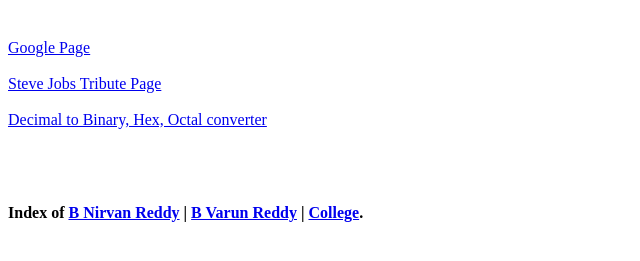
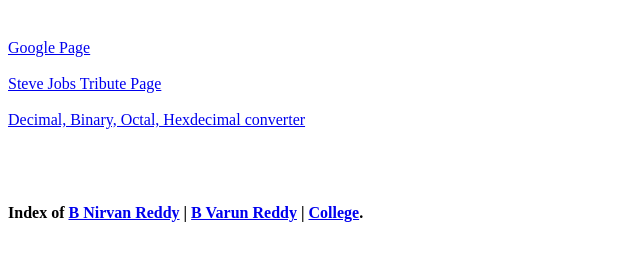
Before and after one commit to rpranaykumarreddy/HTML-CSS-Js, a plain HTML site: page index.html in a window 1280 px wide. Shown: the part 59-320 px from the top of the page, without its empty margins (0-640 px from the left). Drawn offline with Linux system fonts and the light colour scheme.

Commit message:
Update index.html

```diff
--- a/index.html
+++ b/index.html
@@ -13,7 +13,7 @@
     <br><br>
     <a href="https://rpranaykumarreddy.github.io/rpkr/stevejobs" target="_blank">Steve Jobs Tribute Page</a>
     <br><br>
-    <a href="https://rpranaykumarreddy.github.io/rpkr/decimalconverter" target="_blank">Decimal to Binary, Hex, Octal converter</a>
+    <a href="https://rpranaykumarreddy.github.io/rpkr/convertor/index.html" target="_blank">Decimal, Binary, Octal, Hexdecimal converter</a>
     <br><br>
 
     <br><br>
```
